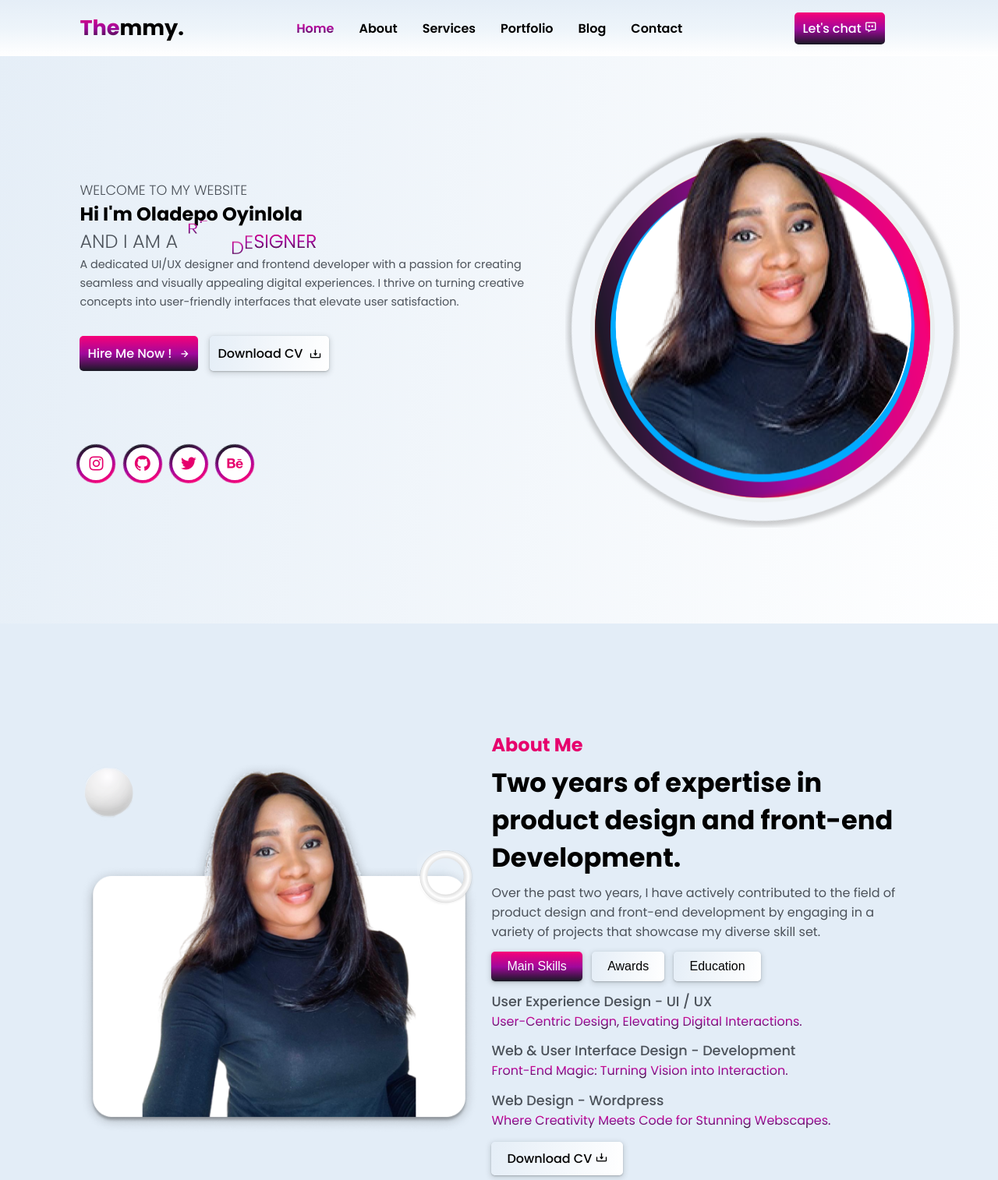
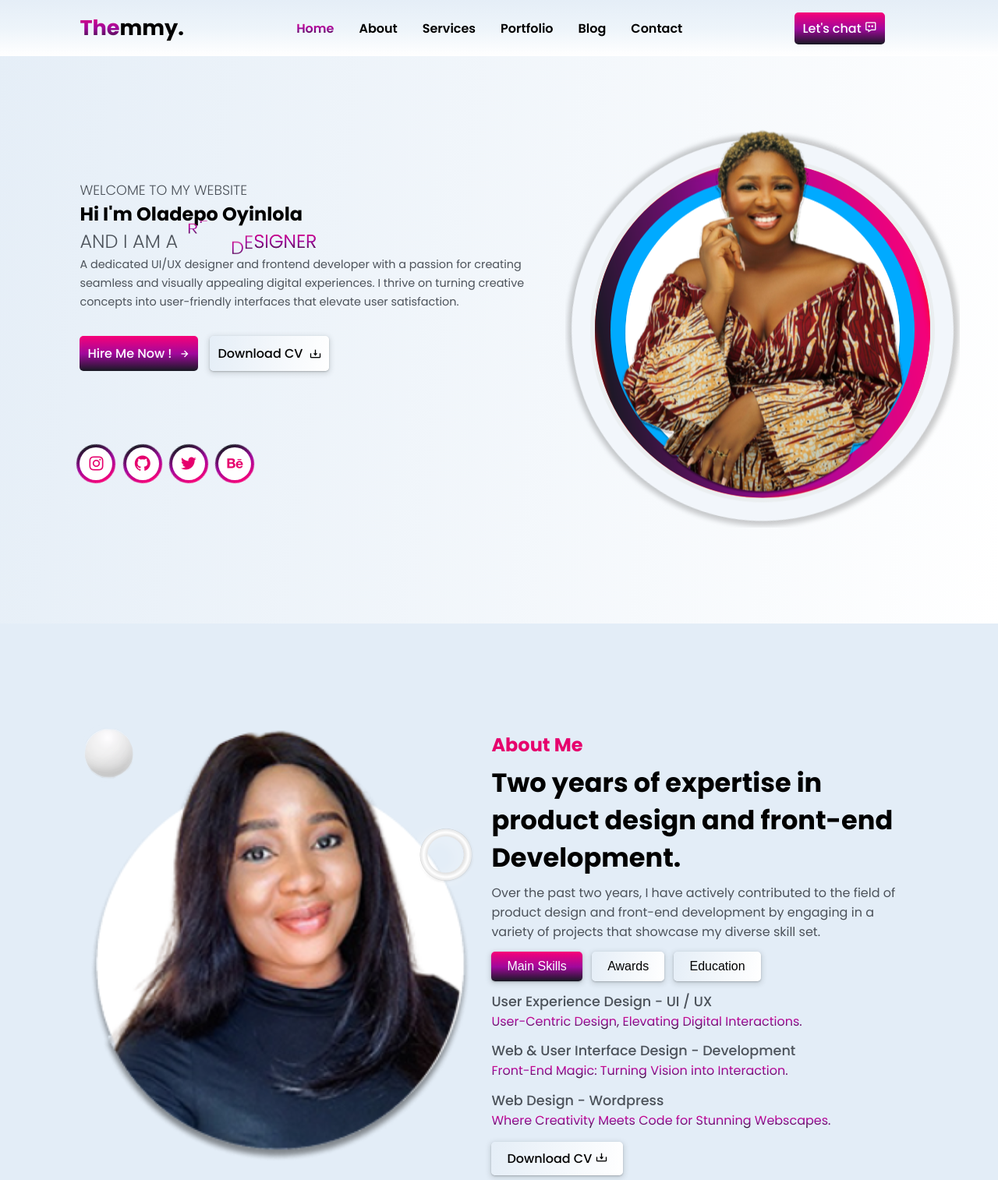
Before and after one commit to themmyty/O-portfolio, a plain HTML site: page index.html in a window 1280 px wide. Shown: the top 1514 px of the page at 78% size. Drawn offline with nearby package versions, Linux system fonts and the light colour scheme.

Commit message:
pics-edited

```diff
--- a/index.html
+++ b/index.html
@@ -77,7 +77,7 @@
             </div>
         </div>
         <div class="img-hero">
-            <img src="img/home-pics.png" alt="">
+            <img src="img/home-pics11.png" alt="">
             <div class="rotate-text">
                 <div class="text">
                      <p></p>
@@ -90,7 +90,7 @@
 
     <section class="about" id="about">
         <div class="about-img">
-            <img src="img/newaboutme-pics.png" alt="" class="aboutHero">
+            <img src="img/new-about-pics11.png" alt="" class="aboutHero">
             <div class="showcase-ring">
                 <img src="shapes/ring.png" class="ring">
                 <img src="shapes/circle.png" class="circle">
```
Also changed, not shown: img/about-pics11.png (added), img/aboutMe.png (deleted), img/aboutme-pics.png (deleted), img/hero.png (deleted), img/home-pics11.png (added), img/insta.jpg (deleted), img/new-about-pics11.png (added), img/portfolio/1.jpg (deleted), img/portfolio/2.jpg (deleted), img/portfolio/3.jpg (deleted), img/portfolio/4.jpg (deleted), img/portfolio/5.jpg (deleted), img/portfolio/6.jpg (deleted), 1 other file.
